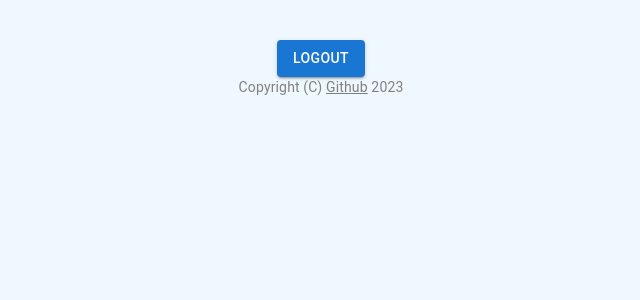
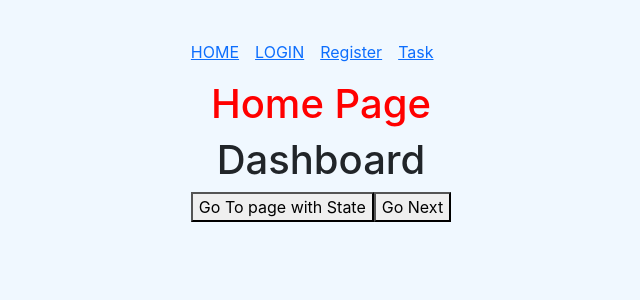
Before and after one commit to LemonMantis5571/Prueba-React, a React (Create React App) app: page / in a window 1280 px wide. Before the commit this address led to /dashboard. Shown: the top 300 px of the page, without its empty margins (319-959 px from the left). Built offline with nearby package versions, Linux system fonts and the light colour scheme.

Commit message:
Tarea 16,17,18

```diff
--- a/src/AppRoutingFinal.js
+++ b/src/AppRoutingFinal.js
@@ -15,7 +15,7 @@ function AppRoutingFinal() {
       <Router>
         <Routes>
           <Route exact path = '/'
-          element={loggedIn ? <Navigate to={'/dashboard'}/> : <Navigate to={'login'}/>} />
+          element={loggedIn ? <Navigate to={'/dashboard'}/> : <Navigate to={'/login'}/>} />
 
           <Route exact path="/login" element={<LoginPage/>}/>
 
--- a/src/AppRoutingOne.js
+++ b/src/AppRoutingOne.js
@@ -8,6 +8,7 @@ import TaskPage from "./pages/tasks/TaskPage";
 import TaskDetailPage from "./pages/tasks/TaskDetailPage";
 import LoginPage from "./pages/auth/LoginPage";
 import PropsPage from "./pages/home/PropsPage";
+import TaskListComponent from "./components/container/task_list";
 
 function AppRoutingOne() {
 
@@ -61,7 +62,7 @@ function AppRoutingOne() {
               element={logged ? <ProfilePage/> : <Navigate to={"/login"}></Navigate> }>
               </Route>
 
-              <Route path='/tasks' element={<TaskPage />} />
+              <Route path='/tasks' element={<TaskListComponent></TaskListComponent>} />
               <Route path="/tasks/:id" element={<TaskDetailPage task={taskList}/>}> </Route>
               <Route path="/404" element={<NotFoundPage></NotFoundPage>}></Route>
               <Route path='*' element={<NotFoundPage></NotFoundPage>}> </Route>
--- /dev/null
+++ b/src/AppRoutingTarea.js
@@ -0,0 +1,49 @@
+import {useEffect} from 'react';
+import { BrowserRouter as Router, Route, Routes, Link, Navigate} from "react-router-dom";
+import TaskListComponent from "./components/container/task_list";
+
+
+import LoginPage from "./pages/auth/LoginPage";
+import RegisterPage from "./pages/auth/RegisterPage";
+
+import HomePage from "./pages/home/HomePage";
+
+function AppRoutingTarea() {
+
+  let loggedIn = localStorage.getItem('credentials');
+
+  useEffect(() => {
+
+    loggedIn = localStorage.getItem('credentials');
+
+  }, []);
+
+  console.log(loggedIn);
+
+  return (
+    <div className="App">
+      <Router>
+          <div>
+            <aside className="d-flex gap-3 mb-3">
+              <Link to='/'> HOME </Link>
+              <Link to='/login'> LOGIN </Link>
+              <Link to='/register'> Register </Link>
+              <Link to='/taskList'> Task </Link>
+            </aside>
+          </div>
+        <Routes>
+
+
+          <Route exact path='/' element={<HomePage></HomePage>}/>
+          <Route path="/login" element={<LoginPage></LoginPage>}/>
+          <Route path="/register" element={<RegisterPage></RegisterPage>}/>
+          <Route path='/task' element={loggedIn ? <TaskListComponent/> : <Navigate to={'/login'}/>}/>
+          <Route exact path='/taskList' element={loggedIn ? <Navigate to={'/task'}/>: <Navigate to={'/login'}/>} />
+
+        </Routes>
+      </Router>
+    </div>
+  );
+}
+
+export default AppRoutingTarea;
--- a/src/components/pure/forms/loginFormik.jsx
+++ b/src/components/pure/forms/loginFormik.jsx
@@ -37,7 +37,7 @@ const LoginFormik = () => {
                 alert(JSON.stringify(values, null, 2));
                 // Guardar datos
                 await localStorage.setItem('credentials', values)
-                Navigate("/profile");
+                Navigate('/');
             }}>
                 {/* We obtain props from formik */}
                 {({ values,
--- a/src/index.js
+++ b/src/index.js
@@ -10,14 +10,16 @@ import App from './App';
 import reportWebVitals from './reportWebVitals';
 import AppRoutingOne from './AppRoutingOne';
 import AppRoutingFinal from './AppRoutingFinal';
+import AppRoutingTarea from './AppRoutingTarea';
 
 
 const root = ReactDOM.createRoot(document.getElementById('root'));
 root.render(
   <React.StrictMode>
     {/* <App /> */}
-    {/* <AppRoutingOne></AppRoutingOne> */}
-    <AppRoutingFinal></AppRoutingFinal>
+    {/* <AppRoutingOne></AppRoutingOne>  */}
+    {/* <AppRoutingFinal></AppRoutingFinal> */}
+    <AppRoutingTarea></AppRoutingTarea>
   </React.StrictMode>
 );
 
--- a/src/pages/auth/RegisterPage.jsx
+++ b/src/pages/auth/RegisterPage.jsx
@@ -1,9 +1,10 @@
 import React from 'react';
+import RegisterFormik from '../../components/pure/forms/registerFormik';
 
 const RegisterPage = () => {
     return (
         <div>
-            <h1>Register Page</h1>
+            <RegisterFormik></RegisterFormik>
         </div>
     );
 }
```
